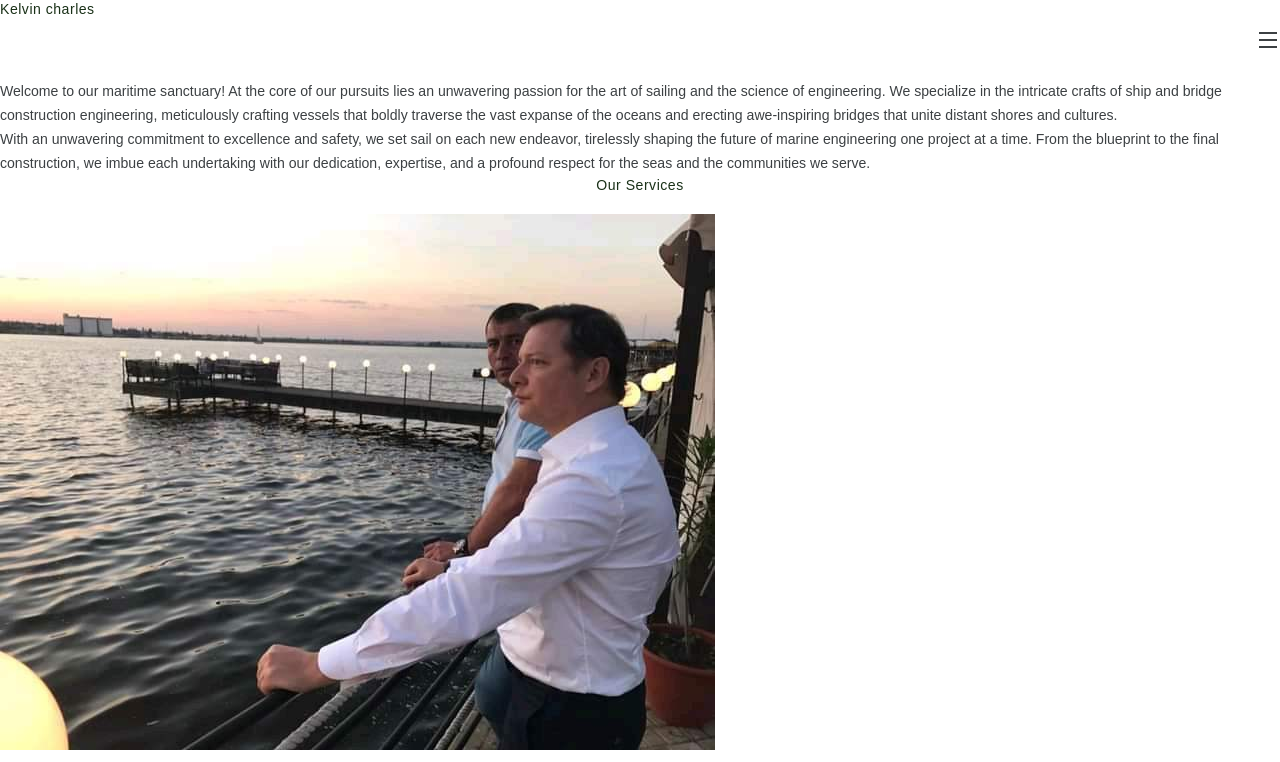
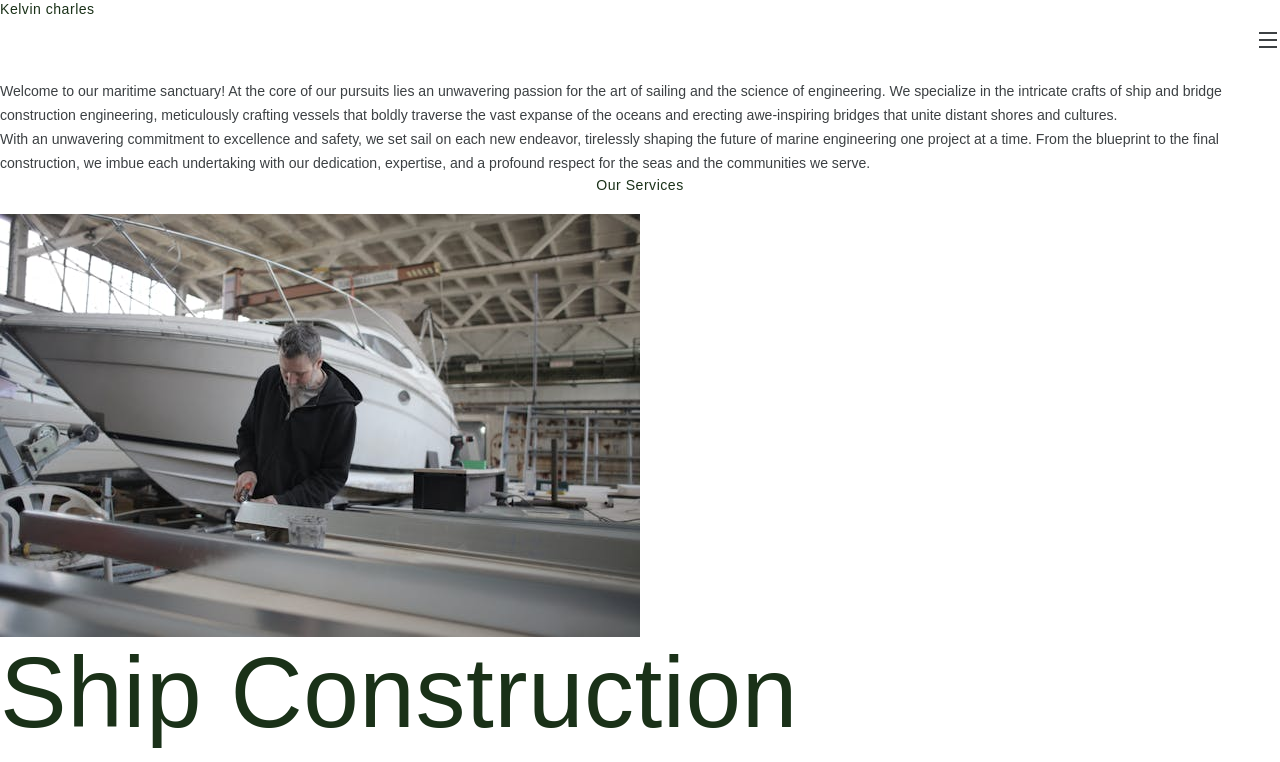
Before and after one commit to alishahal100/kelvin-portfolio, a React (Vite) app: page / in a window 1280 px wide. Shown: the top 762 px of the page. Built offline with nearby package versions, Linux system fonts and the light colour scheme.

Commit message:
layout changes

```diff
--- a/src/components/Services.jsx
+++ b/src/components/Services.jsx
@@ -43,7 +43,7 @@ const Services = () => {
         title="Ship Construction Engineering"
         description="Crafting vessels that bravely traverse the vast expanse of the oceans."
         icon={<i className="fas fa-ship"></i>}
-        image="/ship.jpg"
+        image="/ship-new.jpg"
       />
       <Service
         title="Bridge Construction Engineering"
```
Also changed, not shown: public/ship-new.jpg (added).
